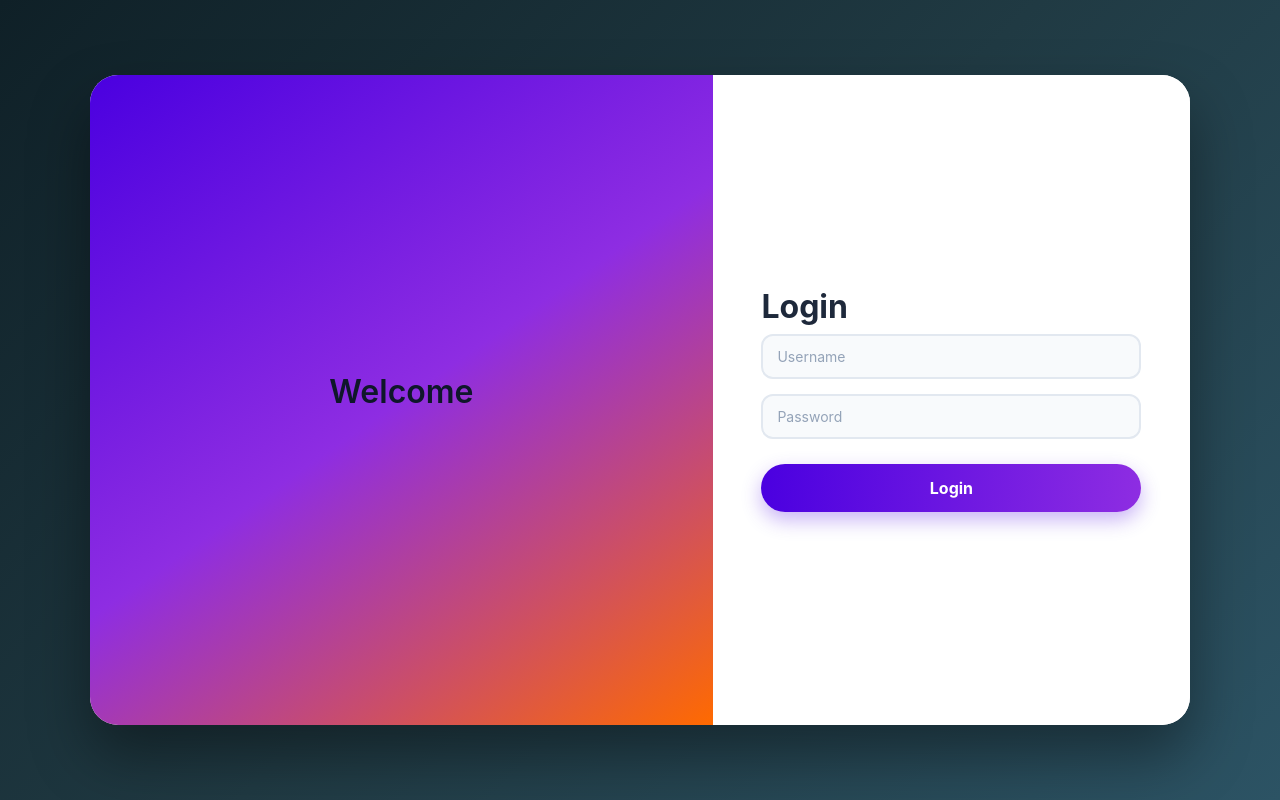
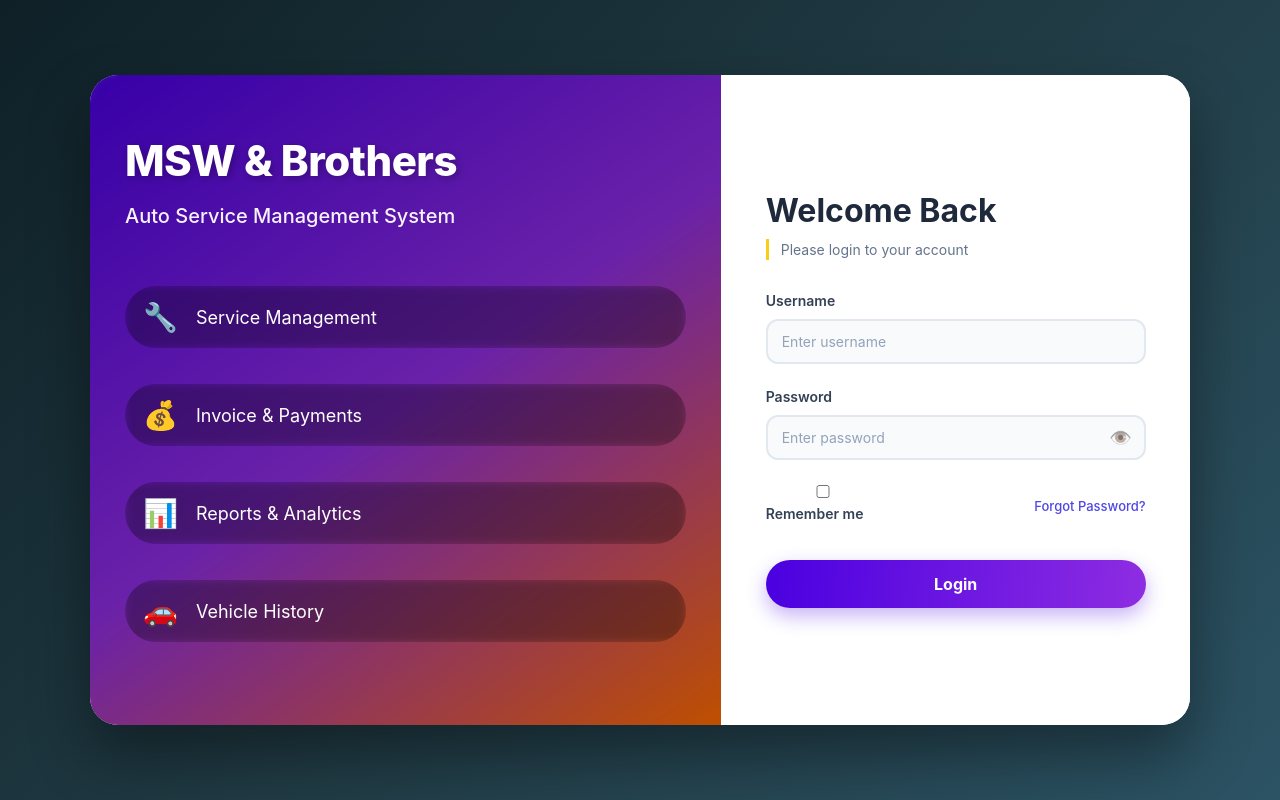
Before and after one commit to AungPyaeSonOo/Garage-System, a React (Vite) app in the folder frontend/: page /login in a window 1280 px wide. Built offline with nearby package versions, Linux system fonts and the light colour scheme; no server answers.

Commit message:
login.jsx error fix

```diff
--- a/frontend/src/pages/Login.jsx
+++ b/frontend/src/pages/Login.jsx
@@ -61,7 +61,32 @@ function Login({ onLogin }) {
 
         {/* LEFT SIDE */}
         <div className="auth-left">
-          <h1>Welcome</h1>
+          <div className="auth-overlay">
+
+            <h1>MSW & Brothers</h1>
+            <p>Auto Service Management System</p>
+
+            <div className="auth-features">
+
+              <div className="feature">
+                <span>🔧</span> Service Management
+              </div>
+
+              <div className="feature">
+                <span>💰</span> Invoice & Payments
+              </div>
+
+              <div className="feature">
+                <span>📊</span> Reports & Analytics
+              </div>
+
+              <div className="feature">
+                <span>🚗</span> Vehicle History
+              </div>
+
+            </div>
+
+          </div>
         </div>
 
         {/* RIGHT SIDE */}
@@ -69,7 +94,8 @@ function Login({ onLogin }) {
 
           <div className="auth-form-container">
 
-            <h2>Login</h2>
+            <h2>Welcome Back</h2>
+            <p className="auth-subtitle">Please login to your account</p>
 
             {errors.general && (
               <div className="auth-error">{errors.general}</div>
@@ -77,19 +103,44 @@ function Login({ onLogin }) {
 
             <form onSubmit={handleSubmit} className="auth-form">
 
+              {/* USERNAME */}
+              <div className="form-group">
+                <label>Username</label>
                 <input
                   name="username"
-                placeholder="Username"
+                  placeholder="Enter username"
                   onChange={handleChange}
                 />
+              </div>
 
+              {/* PASSWORD */}
+              <div className="form-group">
+                <label>Password</label>
+                <div className="password-input">
                   <input
                     name="password"
                     type="password"
-                placeholder="Password"
+                    placeholder="Enter password"
                     onChange={handleChange}
                   />
+                  <button type="button" className="password-toggle">
+                    👁️
+                  </button>
+                </div>
+              </div>
 
+              {/* OPTIONS */}
+              <div className="form-options">
+                <label>
+                  <input type="checkbox" /> Remember me
+                </label>
+
+                <a href="#" className="forgot-link">
+                  Forgot Password?
+                </a>
+              </div>
+
+              {/* BUTTON */}
               <button className="auth-btn" disabled={loading}>
                 {loading ? "Logging..." : "Login"}
               </button>
--- a/frontend/src/styles/login.css
+++ b/frontend/src/styles/login.css
@@ -1,129 +1,263 @@
 /* =========================
-   LOGIN PAGE CONTAINER
+   BACKGROUND
 ========================= */
 .auth-page {
     min-height: 100vh;
     display: flex;
     align-items: center;
     justify-content: center;
-    background: linear-gradient(135deg, #0f2027, #203a43, #2c5364);
-    padding: 15px;
+    background: radial-gradient(circle at top, #0f172a, #1e293b, #0b1220);
+    padding: 20px;
   }
 
-  /* MAIN BOX */
+  /* =========================
+     MAIN CONTAINER (GLASS CARD)
+  ========================= */
   .auth-container {
     width: 100%;
     max-width: 1100px;
+    min-height: 650px;
     display: flex;
-    border-radius: 24px;
+    border-radius: 28px;
     overflow: hidden;
-    box-shadow: 0 25px 60px rgba(0, 0, 0, 0.4);
-    background: white;
+    background: rgba(255, 255, 255, 0.06);
+    backdrop-filter: blur(25px);
+    box-shadow: 0 40px 90px rgba(0, 0, 0, 0.6);
   }
 
-  /* LEFT SIDE */
+  /* =========================
+     LEFT SIDE
+  ========================= */
   .auth-left {
-    flex: 1;
-    background: linear-gradient(135deg, #4a00e0, #8e2de2);
-    color: white;
+    flex: 1.2;
+    position: relative;
     display: flex;
     align-items: center;
     justify-content: center;
-    padding: 40px;
+    padding: 50px;
+    color: white;
+    background: linear-gradient(135deg, #4f46e5, #9333ea, #f97316);
   }
 
-  /* RIGHT SIDE */
+  .auth-overlay {
+    z-index: 2;
+  }
+
+  .auth-overlay h1 {
+    font-size: 42px;
+    font-weight: 800;
+    margin-bottom: 10px;
+    letter-spacing: -0.5px;
+  }
+
+  .auth-overlay p {
+    font-size: 18px;
+    opacity: 0.9;
+    margin-bottom: 30px;
+  }
+
+  /* FEATURES */
+  .auth-features {
+    display: flex;
+    flex-direction: column;
+    gap: 14px;
+  }
+
+  .feature {
+    display: flex;
+    align-items: center;
+    gap: 12px;
+    padding: 12px 18px;
+    border-radius: 30px;
+    background: rgba(255, 255, 255, 0.12);
+    font-size: 15px;
+    transition: all 0.3s ease;
+    cursor: default;
+  }
+
+  .feature:hover {
+    transform: translateX(10px);
+    background: rgba(255, 255, 255, 0.2);
+  }
+
+  /* =========================
+     RIGHT SIDE
+  ========================= */
   .auth-right {
     flex: 1;
+    background: #ffffff;
     display: flex;
     align-items: center;
     justify-content: center;
-    padding: 40px;
+    padding: 50px;
   }
 
-  /* FORM CONTAINER */
+  /* FORM BOX */
   .auth-form-container {
     width: 100%;
     max-width: 380px;
   }
 
   .auth-form-container h2 {
-    margin-bottom: 20px;
-    color: #1e293b;
+    font-size: 30px;
+    font-weight: 700;
+    color: #0f172a;
+    margin-bottom: 6px;
+  }
+
+  .auth-subtitle {
+    font-size: 14px;
+    color: #64748b;
+    margin-bottom: 25px;
+  }
+
+  /* =========================
+     FORM
+  ========================= */
+  .auth-form .form-group {
+    margin-bottom: 18px;
+  }
+
+  .auth-form label {
+    display: block;
+    font-size: 13px;
+    font-weight: 600;
+    color: #334155;
+    margin-bottom: 6px;
   }
 
   /* INPUT */
   .auth-form input {
     width: 100%;
-    padding: 12px;
-    margin-bottom: 15px;
-    border: 1px solid #ddd;
-    border-radius: 10px;
+    padding: 14px;
+    border-radius: 12px;
+    border: 1.5px solid #e2e8f0;
+    background: #f8fafc;
     outline: none;
+    transition: all 0.25s ease;
+    font-size: 14px;
+  }
+
+  .auth-form input:focus {
+    border-color: #6366f1;
+    box-shadow: 0 0 0 4px rgba(99, 102, 241, 0.15);
+    background: #fff;
+  }
+
+  /* PASSWORD */
+  .password-input {
+    position: relative;
+  }
+
+  .password-toggle {
+    position: absolute;
+    right: 12px;
+    top: 50%;
+    transform: translateY(-50%);
+    border: none;
+    background: none;
+    cursor: pointer;
+    font-size: 18px;
+    opacity: 0.6;
     transition: 0.2s;
   }
 
-  .auth-form input:focus {
-    border-color: #8e2de2;
-    box-shadow: 0 0 0 3px rgba(142, 45, 226, 0.15);
+  .password-toggle:hover {
+    opacity: 1;
+    color: #4f46e5;
+  }
+
+  /* OPTIONS */
+  .form-options {
+    display: flex;
+    justify-content: space-between;
+    align-items: center;
+    font-size: 13px;
+    margin-bottom: 18px;
+  }
+
+  .form-options label {
+    display: flex;
+    align-items: center;
+    gap: 6px;
+    color: #475569;
+  }
+
+  .forgot-link {
+    color: #4f46e5;
+    text-decoration: none;
+    font-weight: 500;
+  }
+
+  .forgot-link:hover {
+    text-decoration: underline;
   }
 
   /* BUTTON */
   .auth-btn {
     width: 100%;
-    padding: 12px;
-    background: linear-gradient(90deg, #4a00e0, #8e2de2);
+    padding: 14px;
+    border: none;
+    border-radius: 14px;
+    background: linear-gradient(90deg, #4f46e5, #9333ea);
     color: white;
-    border: none;
-    border-radius: 10px;
+    font-weight: 700;
     cursor: pointer;
-    font-weight: 600;
-    transition: 0.3s;
+    transition: all 0.3s ease;
+    box-shadow: 0 15px 35px rgba(79, 70, 229, 0.25);
   }
 
-  .auth-btn:hover {
-    transform: translateY(-2px);
-    box-shadow: 0 8px 20px rgba(74, 0, 224, 0.3);
+  .auth-btn:hover:not(:disabled) {
+    transform: translateY(-3px);
+    box-shadow: 0 25px 50px rgba(79, 70, 229, 0.35);
+  }
+
+  .auth-btn:disabled {
+    opacity: 0.6;
+    cursor: not-allowed;
   }
 
   /* ERROR */
   .auth-error {
     background: #fee2e2;
     color: #991b1b;
-    padding: 10px;
-    border-radius: 8px;
+    padding: 12px;
+    border-radius: 10px;
     margin-bottom: 15px;
     font-size: 13px;
+    font-weight: 500;
   }
 
   /* =========================
      RESPONSIVE
   ========================= */
-
-  /* Tablet */
   @media (max-width: 900px) {
     .auth-container {
       flex-direction: column;
+      min-height: auto;
     }
 
     .auth-left {
-      padding: 25px;
+      padding: 30px;
       text-align: center;
     }
 
     .auth-right {
-      padding: 25px;
+      padding: 35px;
+    }
+
+    .auth-overlay h1 {
+      font-size: 30px;
     }
   }
 
-  /* Mobile */
   @media (max-width: 480px) {
     .auth-left {
       display: none;
     }
 
     .auth-right {
-      padding: 20px;
+      padding: 25px;
     }
 
     .auth-form-container {
```
Lines whose indentation alone changed are shown as unchanged.
